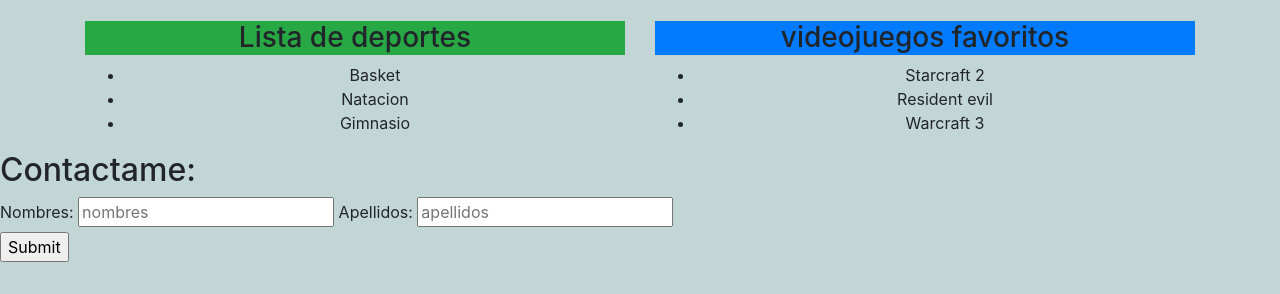
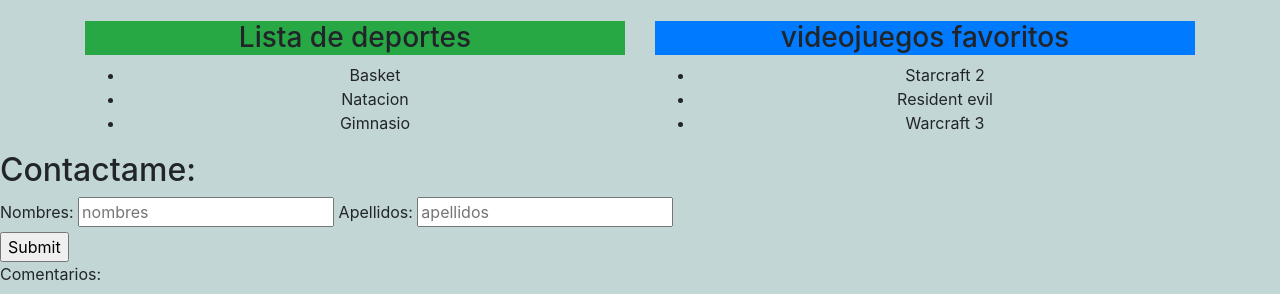
Before and after one commit to FrankMiranda31/githubtarea, a plain HTML site: page index.html in a window 1280 px wide. Shown: the part 742-1036 px from the top of the page. Before the commit the page ends 1004 px from the top, so only its background shows below. Drawn offline with nearby package versions, Linux system fonts and the light colour scheme.

Commit message:
commit 24

```diff
--- a/index.html
+++ b/index.html
@@ -104,7 +104,10 @@
     </section>
 
     <section>
+        <fieldset>
+            <label for="Comentarios">Comentarios:</label>
 
+        </fieldset>
     </section>
 
     <footer>
```
